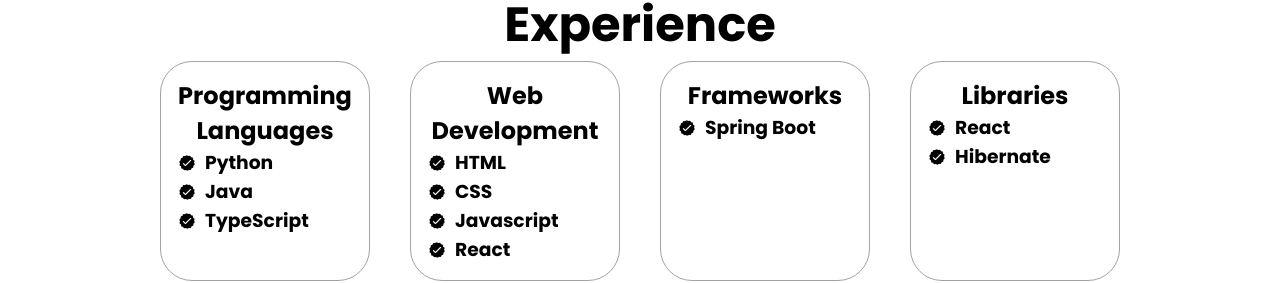
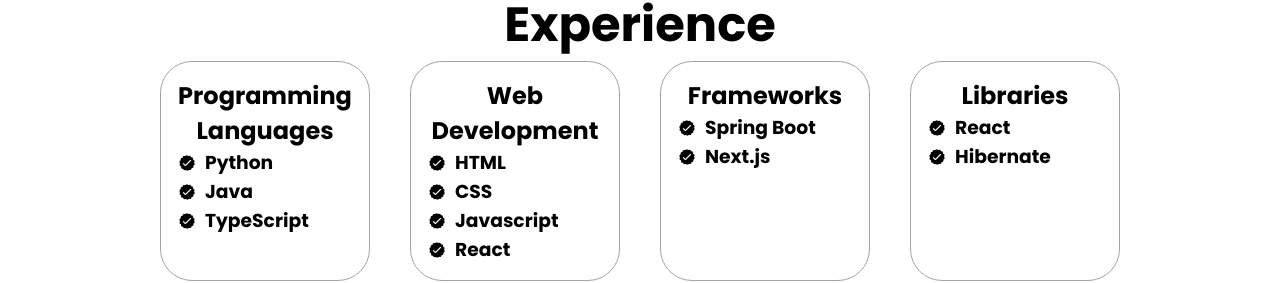
Before and after one commit to ikraammel/Portfolio, a React (Vite) app: page / in a window 1280 px wide. Shown: the part 1510-1793 px from the top of the page. Built offline with nearby package versions, Linux system fonts and the light colour scheme.

Commit message:
modification cv

```diff
--- a/src/components/Experience/Experience.jsx
+++ b/src/components/Experience/Experience.jsx
@@ -8,7 +8,7 @@
   const experiences = [
     { titre: "Programming Languages", skills: ["Python", "Java", "TypeScript"] },
     { titre: "Web Development", skills: ["HTML", "CSS", "Javascript", "React"] },
-    { titre: "Frameworks", skills: ["Spring Boot"] },
+    { titre: "Frameworks", skills: ["Spring Boot","Next.js"] },
     { titre: "Libraries", skills: ["React", "Hibernate"] },
     { titre: "Databases", skills: ["PostgreSQL", "MySQL"] },
     { titre: "Tools", skills: ["Git", "Github", "VsCode", "IntelliJ IDEA", "Postman", "DBeaver"] },
```
Also changed, not shown: 1 other file (tests, documents, lock files or other folders).
